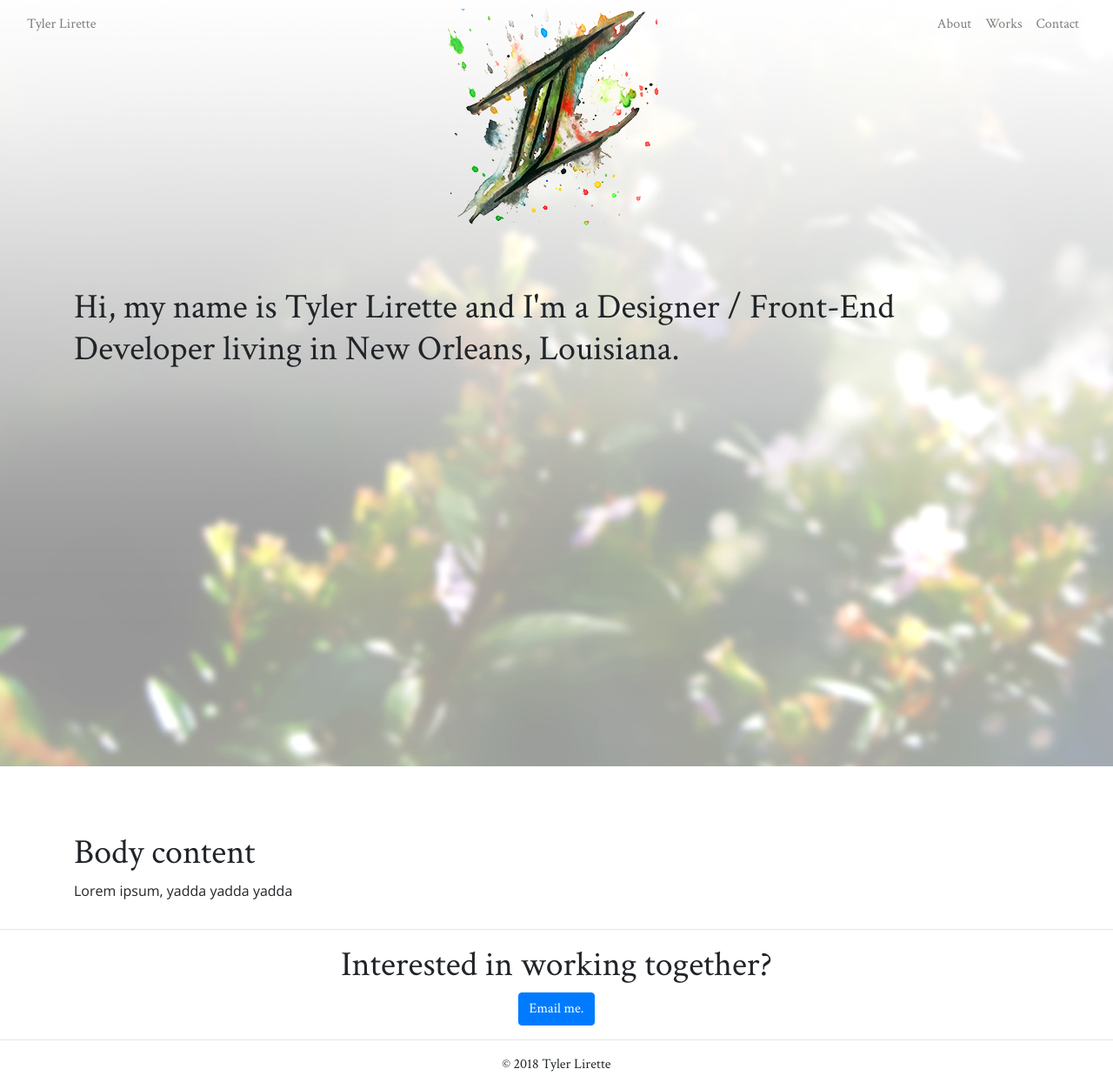
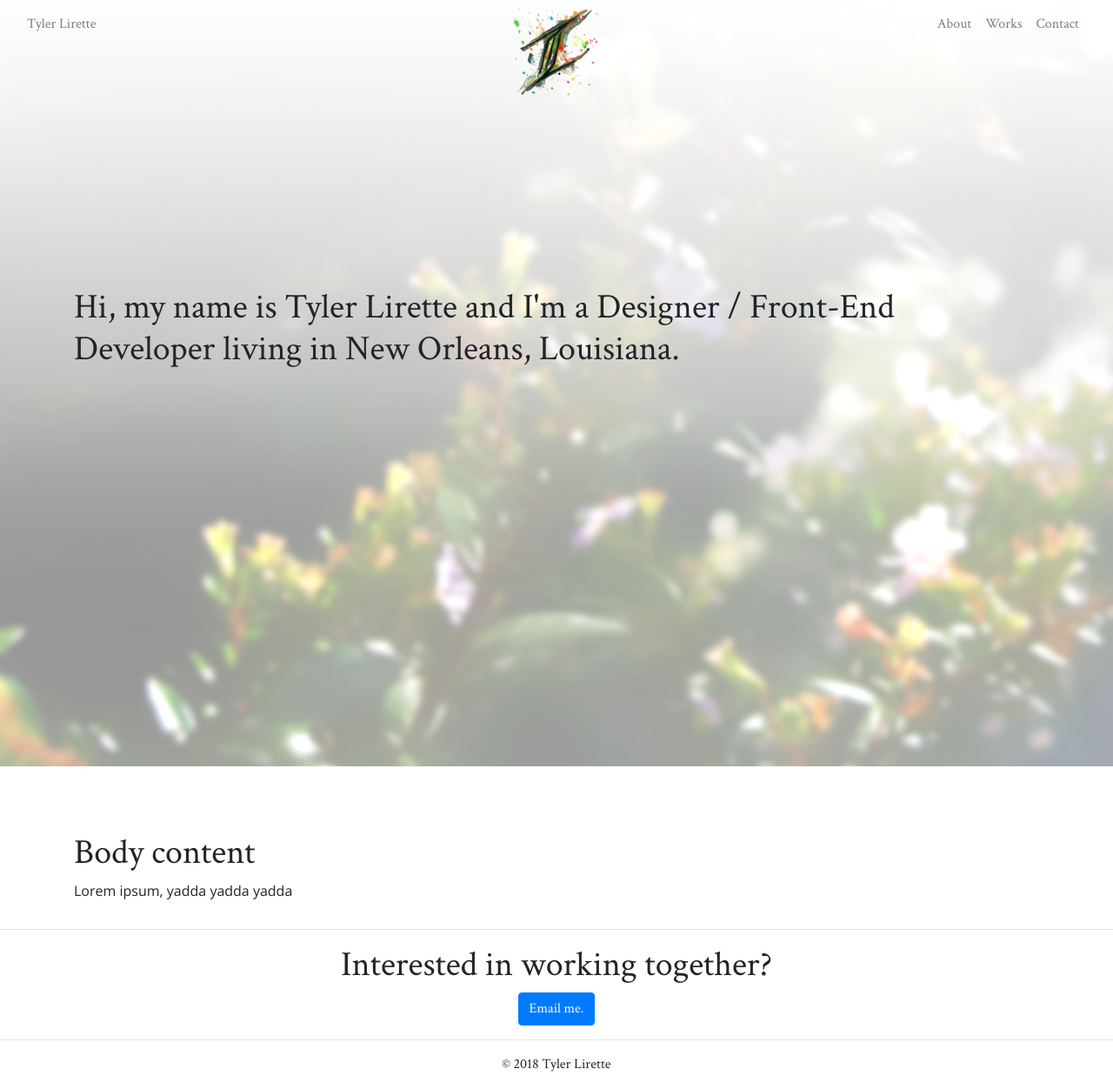
Before and after one commit to tylerlirette/tylerlirette.github.io, a Jekyll site: the page built from index.html, in a window 1280 px wide. Shown: the whole page at 87% size. Built offline with Jekyll 4.4.1, drawn with Linux system fonts in a browser that asks for light colours; nearby versions of some CDN libraries.

Commit message:
Update _main.scss

```diff
--- a/_sass/_main.scss
+++ b/_sass/_main.scss
@@ -39,3 +39,7 @@ p {
         text-decoration: none;
     }
 }
+
+img.logo {
+    width: 100px;
+}
```
